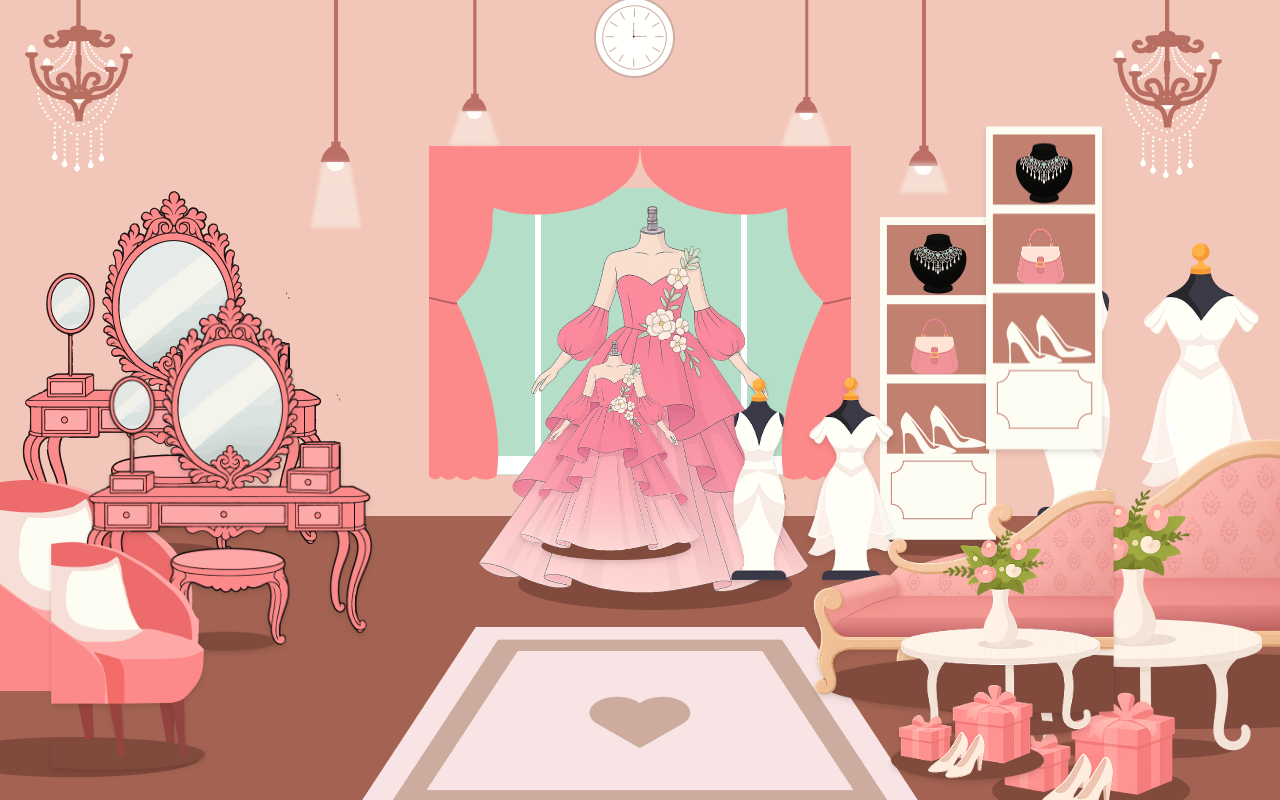
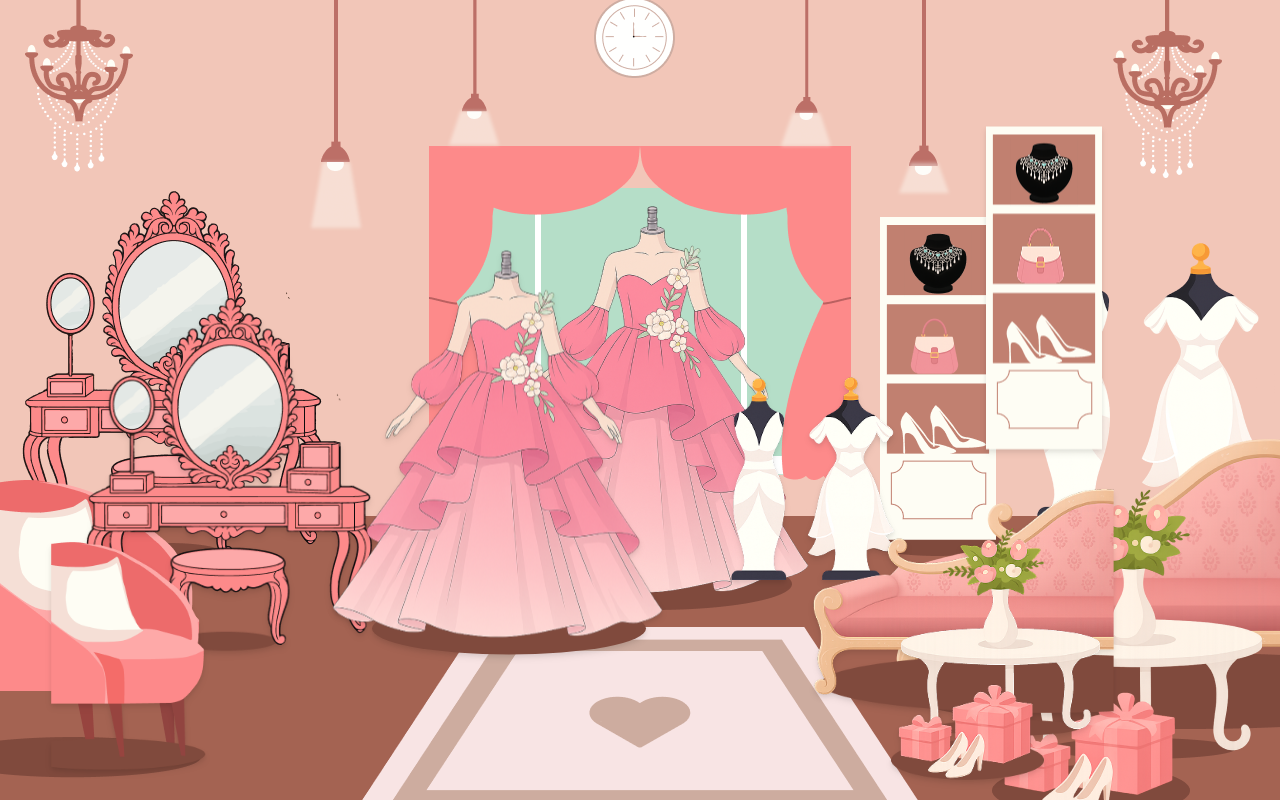
Before and after one commit to Ritvik2205/shivangi-website, a React (Vite) app: page / in a window 1280 px wide. Built offline with nearby package versions, Linux system fonts and the light colour scheme.

Commit message:
change dress png to svg

```diff
--- a/src/components/MakeoverRoom.tsx
+++ b/src/components/MakeoverRoom.tsx
@@ -27,10 +27,10 @@ const MakeoverRoom: React.FC = () => {
       <ClickableItem
         label="Gallery"
         description="Signature looks and transformations."
-        src="/lovable-uploads/216f52d3-355a-4ba0-b89c-05e2a9c2e2d3.png"
+        src="/lovable-uploads/mannequin_div.svg"
         alt="Pink layered gown on dress form"
         position={{ top: "56%", left: "48%" }}
-        width="18%"
+        width="50%"
       />
 
       {/* Mannequins (Projects) */}
```
Also changed, not shown: public/lovable-uploads/mannequin_div.svg (added), 1 other file (tests, documents, lock files or other folders).
